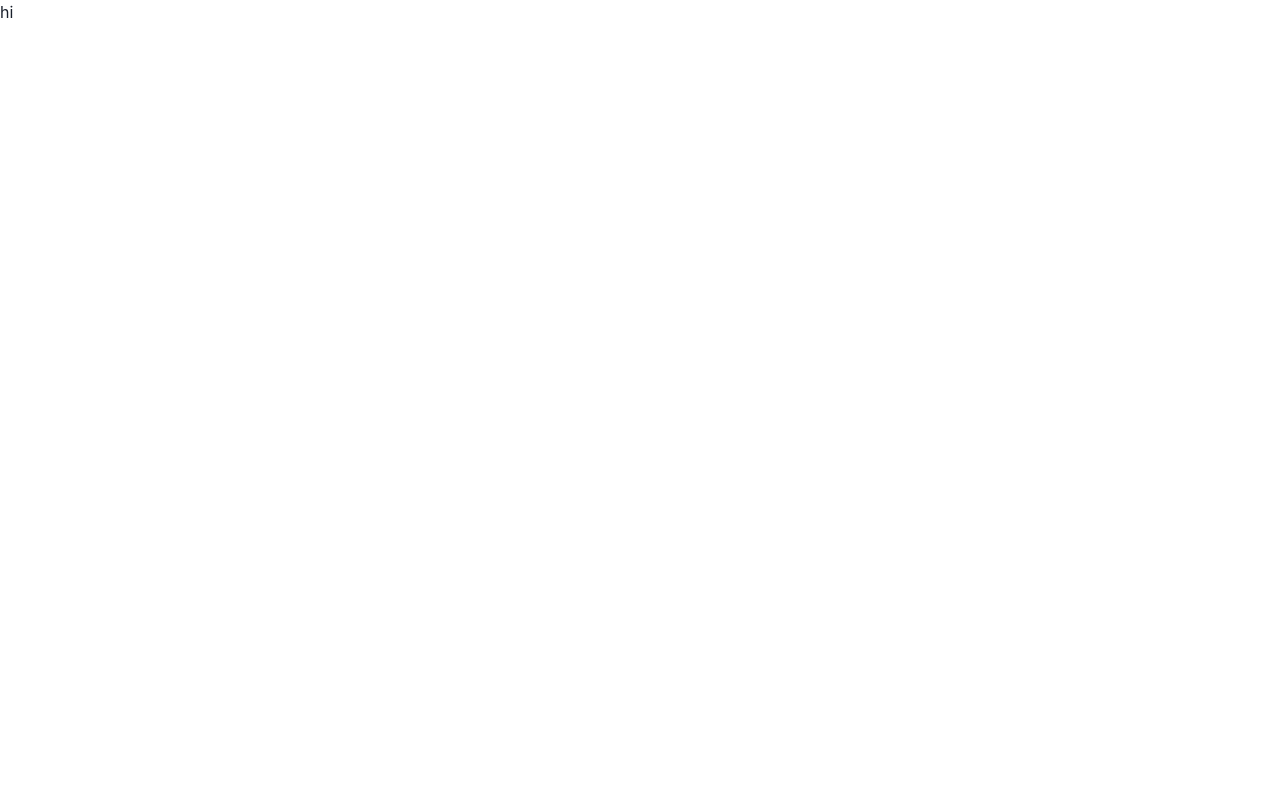
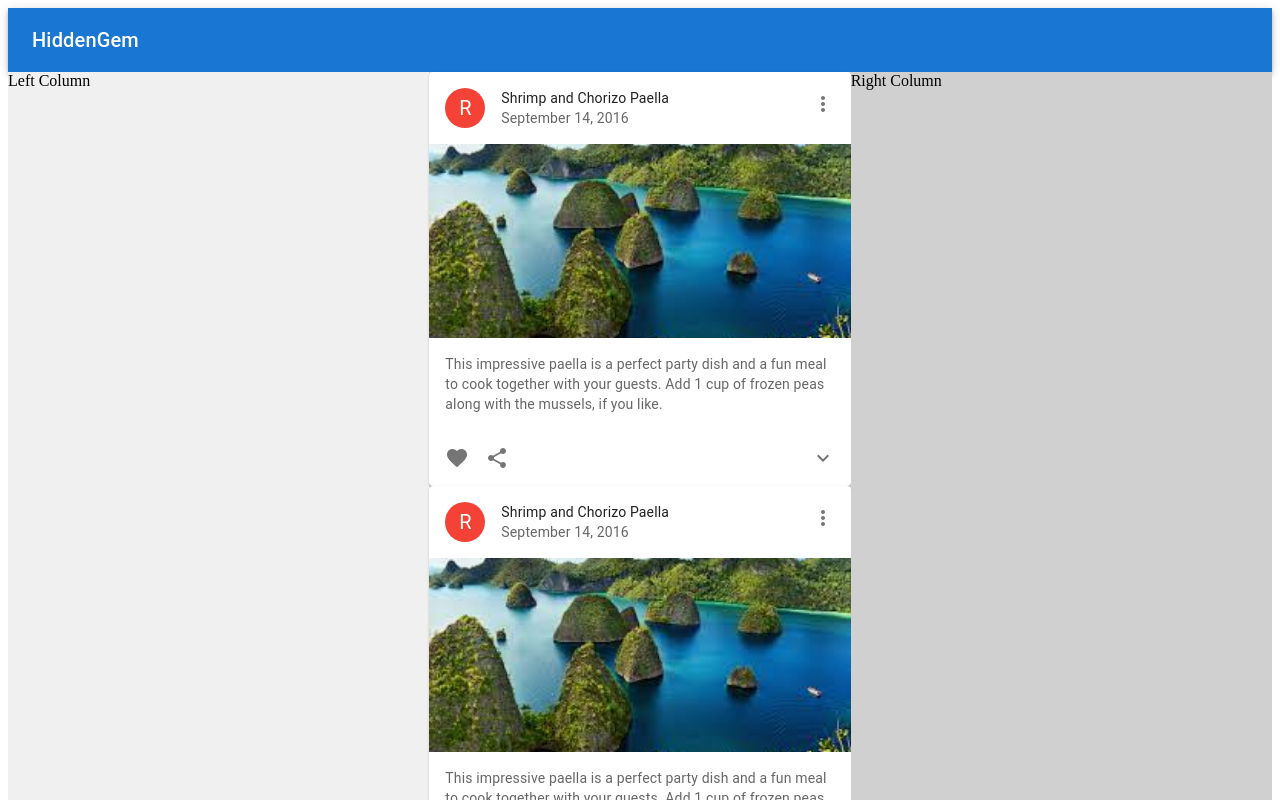
Before and after one commit to project-zusammen/hidden-gem-frontend, a React (Vite) app: page / in a window 1280 px wide. Shown: the top 800 px of the page. Built offline with nearby package versions, Linux system fonts and the light colour scheme.

Commit message:
homepage

```diff
--- a/package.json
+++ b/package.json
@@ -10,10 +10,12 @@
     "preview": "vite preview"
   },
   "dependencies": {
-    "@chakra-ui/react": "^2.8.2",
     "@emotion/react": "^11.11.1",
     "@emotion/styled": "^11.11.0",
+    "@mui/icons-material": "^5.15.0",
+    "@mui/material": "^5.15.0",
     "framer-motion": "^10.16.16",
+    "prop-types": "^15.8.1",
     "react": "^18.2.0",
     "react-dom": "^18.2.0"
   },
--- a/src/App.jsx
+++ b/src/App.jsx
@@ -1,9 +1,35 @@
+import { Container, Grid } from '@mui/material'
+import Navbar from './components/Navbar'
+import Card from './components/Card'
 
 function App() {
   return (
-    <>
-     hi
-    </>
+    <div>
+      <Navbar />
+      <Container maxWidth={false}  style={{ paddingLeft: 0, paddingRight: 0 }}>
+        <Grid container justifyContent="center">
+          <Grid item xs={4}>
+            <div style={{ backgroundColor: '#f0f0f0', height: '100vh' }}>
+              Left Column
+            </div>
+          </Grid>
+
+          <Grid item xs={4}>
+            <div style={{ backgroundColor: '#e0e0e0', height: '100vh' }}>
+              <Card />
+              <Card />
+              <Card />
+            </div>
+          </Grid>
+
+          <Grid item xs={4}>
+            <div style={{ backgroundColor: '#d0d0d0', height: '100vh' }}>
+              Right Column
+            </div>
+          </Grid>
+        </Grid>
+      </Container>
+    </div>
   )
 }
 
--- /dev/null
+++ b/src/components/Card/index.jsx
@@ -0,0 +1,113 @@
+import * as React from 'react';
+import { styled } from '@mui/material/styles';
+import Card from '@mui/material/Card';
+import CardHeader from '@mui/material/CardHeader';
+import CardMedia from '@mui/material/CardMedia';
+import CardContent from '@mui/material/CardContent';
+import CardActions from '@mui/material/CardActions';
+import Collapse from '@mui/material/Collapse';
+import Avatar from '@mui/material/Avatar';
+import IconButton from '@mui/material/IconButton';
+import Typography from '@mui/material/Typography';
+import { red } from '@mui/material/colors';
+import FavoriteIcon from '@mui/icons-material/Favorite';
+import ShareIcon from '@mui/icons-material/Share';
+import ExpandMoreIcon from '@mui/icons-material/ExpandMore';
+import MoreVertIcon from '@mui/icons-material/MoreVert';
+
+const ExpandMore = styled((props) => {
+  // eslint-disable-next-line no-unused-vars
+  const { expand, ...other } = props;
+  return <IconButton {...other} />;
+})(({ theme, expand }) => ({
+  transform: !expand ? 'rotate(0deg)' : 'rotate(180deg)',
+  marginLeft: 'auto',
+  transition: theme.transitions.create('transform', {
+    duration: theme.transitions.duration.shortest,
+  }),
+}));
+
+export default function RecipeReviewCard() {
+  const [expanded, setExpanded] = React.useState(false);
+
+  const handleExpandClick = () => {
+    setExpanded(!expanded);
+  };
+
+  return (
+    <Card>
+      <CardHeader
+        avatar={
+          <Avatar sx={{ bgcolor: red[500] }} aria-label="recipe">
+            R
+          </Avatar>
+        }
+        action={
+          <IconButton aria-label="settings">
+            <MoreVertIcon />
+          </IconButton>
+        }
+        title="Shrimp and Chorizo Paella"
+        subheader="September 14, 2016"
+      />
+      <CardMedia
+        component="img"
+        height="194"
+        image="/public/images/raja-ampat.jpeg"
+        alt="Paella dish"
+      />
+      <CardContent>
+        <Typography variant="body2" color="text.secondary">
+          This impressive paella is a perfect party dish and a fun meal to cook
+          together with your guests. Add 1 cup of frozen peas along with the mussels,
+          if you like.
+        </Typography>
+      </CardContent>
+      <CardActions disableSpacing>
+        <IconButton aria-label="add to favorites">
+          <FavoriteIcon />
+        </IconButton>
+        <IconButton aria-label="share">
+          <ShareIcon />
+        </IconButton>
+        <ExpandMore
+          expand={expanded}
+          onClick={handleExpandClick}
+          aria-expanded={expanded}
+          aria-label="show more"
+        >
+          <ExpandMoreIcon />
+        </ExpandMore>
+      </CardActions>
+      <Collapse in={expanded} timeout="auto" unmountOnExit>
+        <CardContent>
+          <Typography paragraph>Method:</Typography>
+          <Typography paragraph>
+            Heat 1/2 cup of the broth in a pot until simmering, add saffron and set
+            aside for 10 minutes.
+          </Typography>
+          <Typography paragraph>
+            Heat oil in a (14- to 16-inch) paella pan or a large, deep skillet over
+            medium-high heat. Add chicken, shrimp and chorizo, and cook, stirring
+            occasionally until lightly browned, 6 to 8 minutes. Transfer shrimp to a
+            large plate and set aside, leaving chicken and chorizo in the pan. Add
+            pimentón, bay leaves, garlic, tomatoes, onion, salt and pepper, and cook,
+            stirring often until thickened and fragrant, about 10 minutes. Add
+            saffron broth and remaining 4 1/2 cups chicken broth; bring to a boil.
+          </Typography>
+          <Typography paragraph>
+            Add rice and stir very gently to distribute. Top with artichokes and
+            peppers, and cook without stirring, until most of the liquid is absorbed,
+            15 to 18 minutes. Reduce heat to medium-low, add reserved shrimp and
+            mussels, tucking them down into the rice, and cook again without
+            stirring, until mussels have opened and rice is just tender, 5 to 7
+            minutes more. (Discard any mussels that don&apos;t open.)
+          </Typography>
+          <Typography>
+            Set aside off of the heat to let rest for 10 minutes, and then serve.
+          </Typography>
+        </CardContent>
+      </Collapse>
+    </Card>
+  );
+}
--- /dev/null
+++ b/src/components/Navbar/index.jsx
@@ -0,0 +1,13 @@
+import { AppBar, Toolbar, Typography } from '@mui/material';
+
+const Navbar = () => {
+  return (
+    <AppBar position="static">
+      <Toolbar>
+        <Typography variant="h6">HiddenGem</Typography>
+      </Toolbar>
+    </AppBar>
+  );
+};
+
+export default Navbar;
--- a/src/main.jsx
+++ b/src/main.jsx
@@ -1,14 +1,12 @@
 import React from 'react'
 import ReactDOM from 'react-dom/client'
 import App from './App.jsx'
-import { ChakraProvider } from '@chakra-ui/react'
 import './index.css'
+
 
 const rootElement = document.getElementById('root')
 ReactDOM.createRoot(rootElement).render(
   <React.StrictMode>
-    <ChakraProvider>
       <App />
-    </ChakraProvider>
-  </React.StrictMode>,
+  </React.StrictMode>
 )
```
Also changed, not shown: src/components/Column/index.jsx (added, +18 -0 lines), public/images/raja-ampat.jpeg (added), 1 other file (tests, documents, lock files or other folders).
